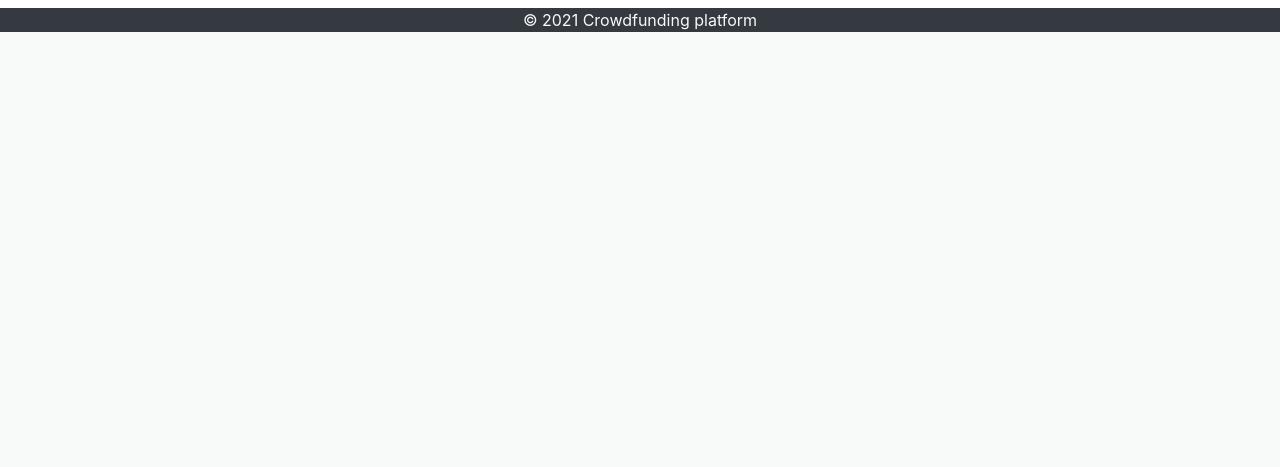
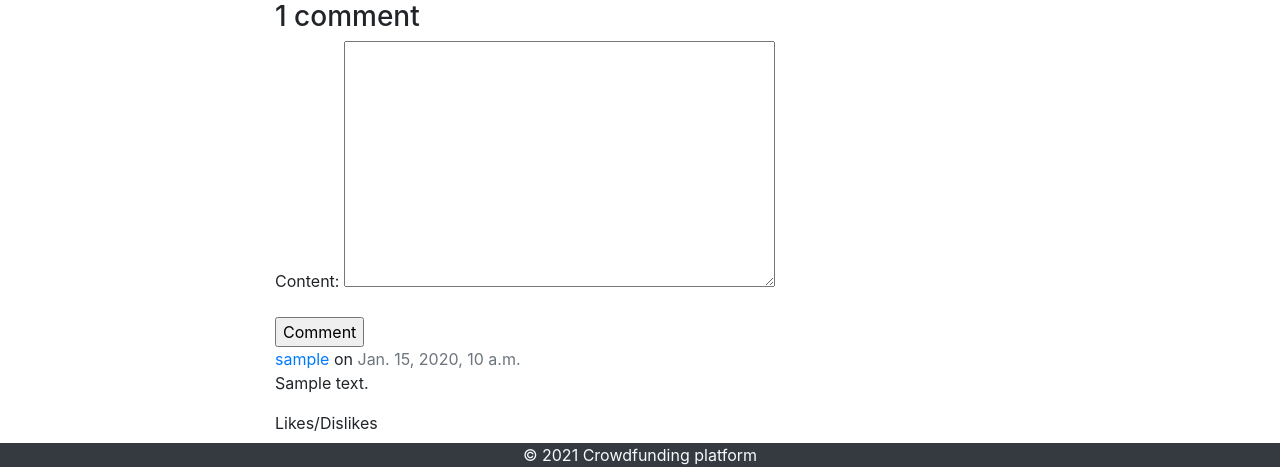
Before and after one commit to wild-boomerang/crowdfunding-site, a Django app: a page that uses templates/campaign/detail.html in a window 1280 px wide. Shown: the part 932-1399 px from the top of the page. Before the commit the page ends 964 px from the top, so only its background shows below. Run offline with Django 3.2, Linux system fonts and the light colour scheme; tables that the repository leaves empty hold one stand-in row (values such as "Sample post"); grey boxes marked "Sample" are stand-in pictures; some libraries are stand-ins or nearby versions.

Commit message:
Add comments
Users can create comments and see them

```diff
--- a/campaign/forms.py
+++ b/campaign/forms.py
@@ -1,6 +1,6 @@
 from django import forms
 
-from .models import Campaign
+from .models import Campaign, Comment
 
 
 class CampaignForm(forms.ModelForm):
@@ -15,3 +15,9 @@ class CampaignForm(forms.ModelForm):
             'expiration_date': forms.SelectDateWidget()
         }
     # expiration_date = forms.DateField(widget=forms.SelectDateWidget)
+
+
+class CommentForm(forms.ModelForm):
+    class Meta:
+        model = Comment
+        fields = ('content', )
--- a/campaign/models.py
+++ b/campaign/models.py
@@ -33,6 +33,9 @@ class Campaign(models.Model):
     goal = models.DecimalField(max_digits=10, decimal_places=2)
     collected = models.DecimalField(max_digits=10, decimal_places=2, default=0)
     expiration_date = models.DateField()
+    # created = models.DateTimeField(auto_now_add=True)
+    # updated = models.DateTimeField(auto_now=True)
+    # active = models.BooleanField(default=True)
 
     class Meta:
         constraints = [
@@ -74,3 +77,18 @@ class Bonus(models.Model):
 
     def __str__(self):
         return self.name
+
+
+class Comment(models.Model):
+    author = models.ForeignKey(settings.AUTH_USER_MODEL, on_delete=models.CASCADE)
+    campaign = models.ForeignKey(Campaign, on_delete=models.CASCADE, related_name='comments')
+    created = models.DateTimeField(auto_now_add=True)
+    updated = models.DateTimeField(auto_now=True)
+    content = models.TextField()
+    active = models.BooleanField(default=True)
+
+    class Meta:
+        ordering = ('created', )
+
+    def __str__(self):
+        return f'Comment by {self.author} on {self.campaign.name}'
--- a/campaign/views.py
+++ b/campaign/views.py
@@ -4,7 +4,7 @@ from django.shortcuts import render, get_object_or_404, redirect
 from django.core.paginator import Paginator, EmptyPage, PageNotAnInteger
 
 from campaign.models import Campaign, CampaignCategory
-from campaign.forms import CampaignForm
+from campaign.forms import CampaignForm, CommentForm
 
 
 def campaign_list(request, category_slug=None):
@@ -33,7 +33,19 @@ def campaign_list(request, category_slug=None):
 
 def campaign_detail(request, author_slug, name_slug):
     campaign = get_object_or_404(Campaign, author_slug=author_slug, name_slug=name_slug)
-    return render(request, 'campaign/detail.html', {'campaign': campaign})
+    comments = campaign.comments.filter(active=True)
+    comment_form = CommentForm(data=request.POST or None)
+
+    if request.method == 'POST':
+        if comment_form.is_valid():
+            new_comment = comment_form.save(commit=False)
+            new_comment.author = request.user
+            new_comment.campaign = campaign
+            new_comment.save()
+            return redirect('campaign:campaign_detail', author_slug, name_slug)
+    return render(request, 'campaign/detail.html', {'campaign': campaign,
+                                                    'comment_form': comment_form,
+                                                    'comments': comments})
 
 
 @login_required
--- a/templates/campaign/detail.html
+++ b/templates/campaign/detail.html
@@ -116,6 +116,30 @@
             </div>
             <div class="col-sm-2"></div>
         </div>
+
+        <div class="row">
+            <div class="col-sm-2"></div>
+            <div class="col-sm-8">
+                {% with comments.count as comments_num %}
+                    <h3>{{ comments_num }} comment{{ comments_num|pluralize }}</h3>
+                {% endwith %}
+                <form method="post" action="">
+                    {% csrf_token %}
+                    {{ comment_form.as_p }}
+                    <input type="submit" value="Comment">
+                </form>
+                {% for comment in comments %}
+                    <div>
+                        <a href="{{ comment.author.get_absolute_url }}">{{ comment.author }}</a> on <span class="text-muted">{{ comment.created }}</span>
+                        {{ comment.content|linebreaks }}
+                        Likes/Dislikes
+                    </div>
+                {% empty %}
+                  <p>There are no comments yet.</p>
+                {% endfor %}
+            </div>
+            <div class="col-sm-2"></div>
+        </div>
     </div>
 
 {% endblock content %}
```
Also changed, not shown: campaign/admin.py (+9 -1 lines), campaign/migrations/0013_comment.py (added).
